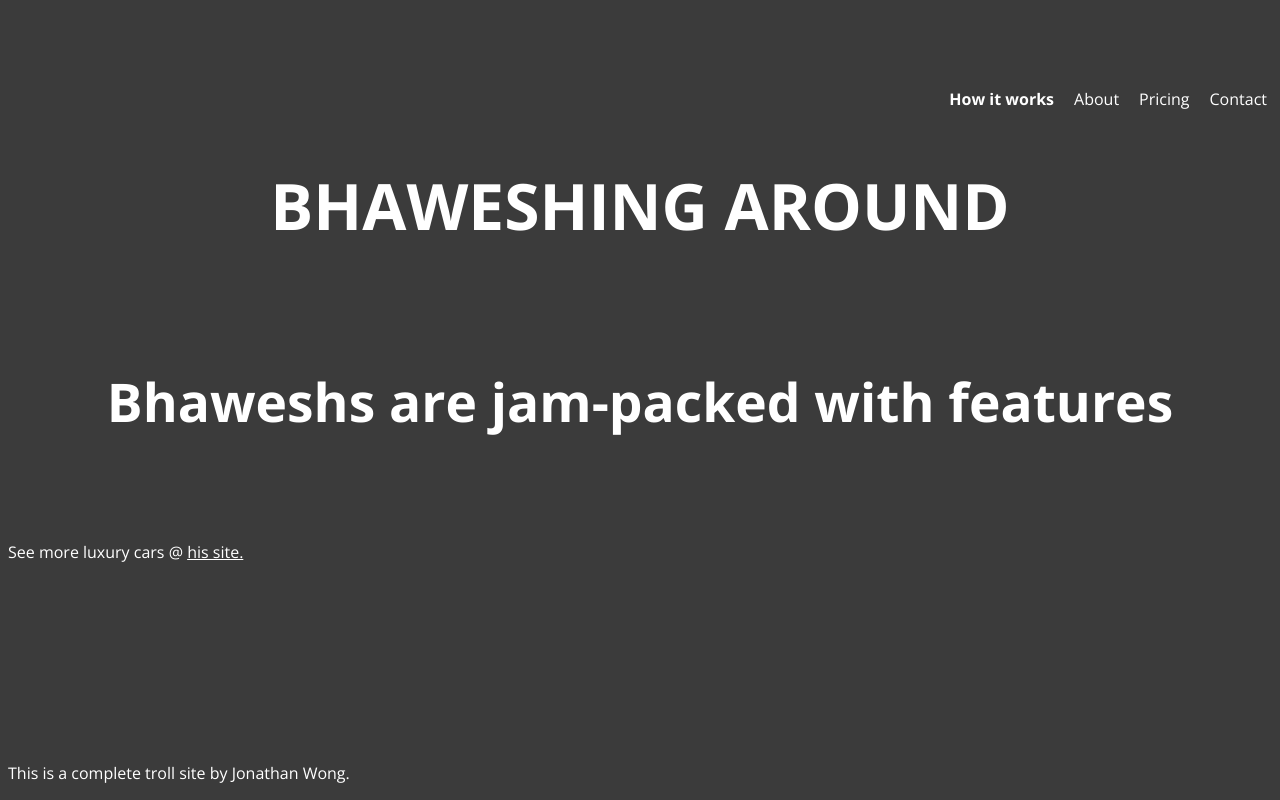
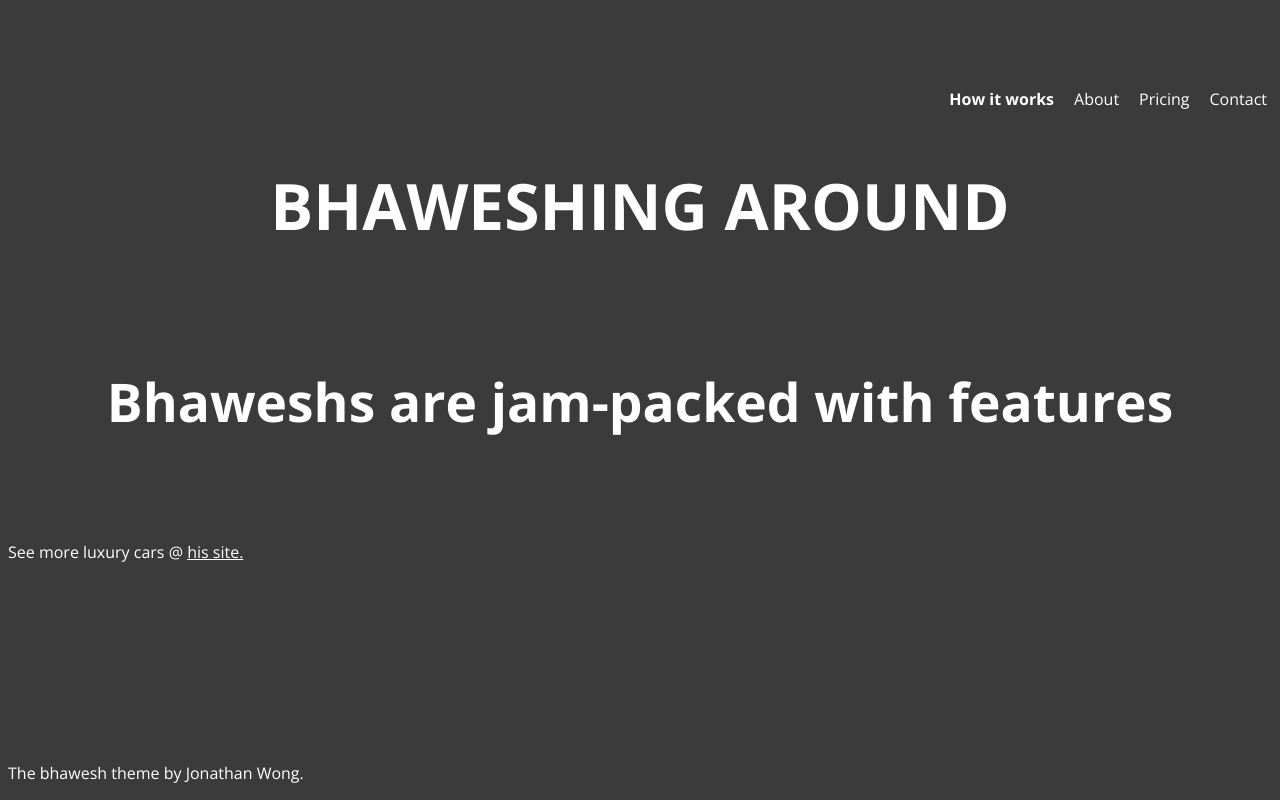
Before and after one commit to seuvendthemes/bhawesh, a plain HTML site: page howitworks.html in a window 1280 px wide. Drawn offline with nearby package versions, Linux system fonts and the light colour scheme.

Commit message:
Update howitworks.html

```diff
--- a/howitworks.html
+++ b/howitworks.html
@@ -56,6 +56,6 @@
 </nav>
 <h1>BHAWESHING AROUND<br><small>Bhaweshs are jam-packed with features</small></h1>
 <p>See more luxury cars @ <a href="#redacted">his site.</a></p>
-    <footer><p>This is a complete troll site by Jonathan Wong.</p></footer>
+    <footer><p>The bhawesh theme by Jonathan Wong.</p></footer>
 </body>
 </html>
```
